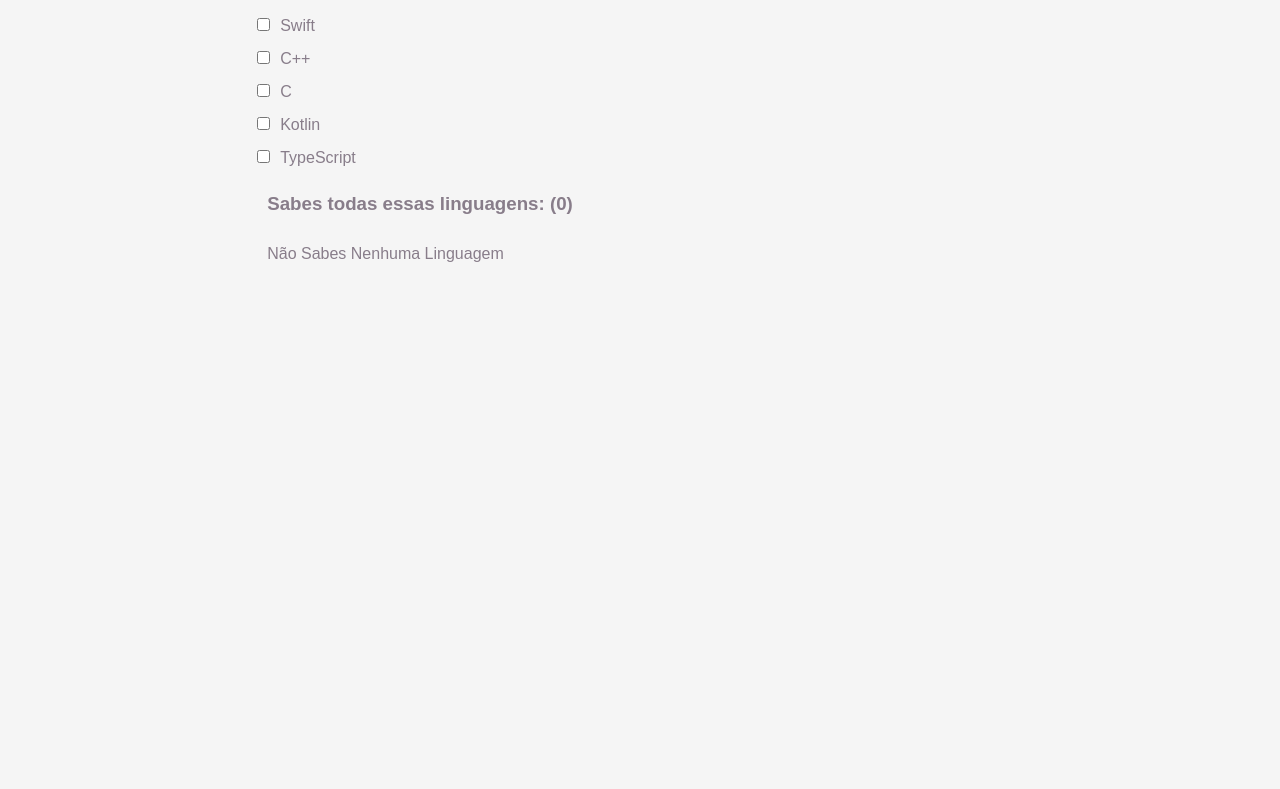
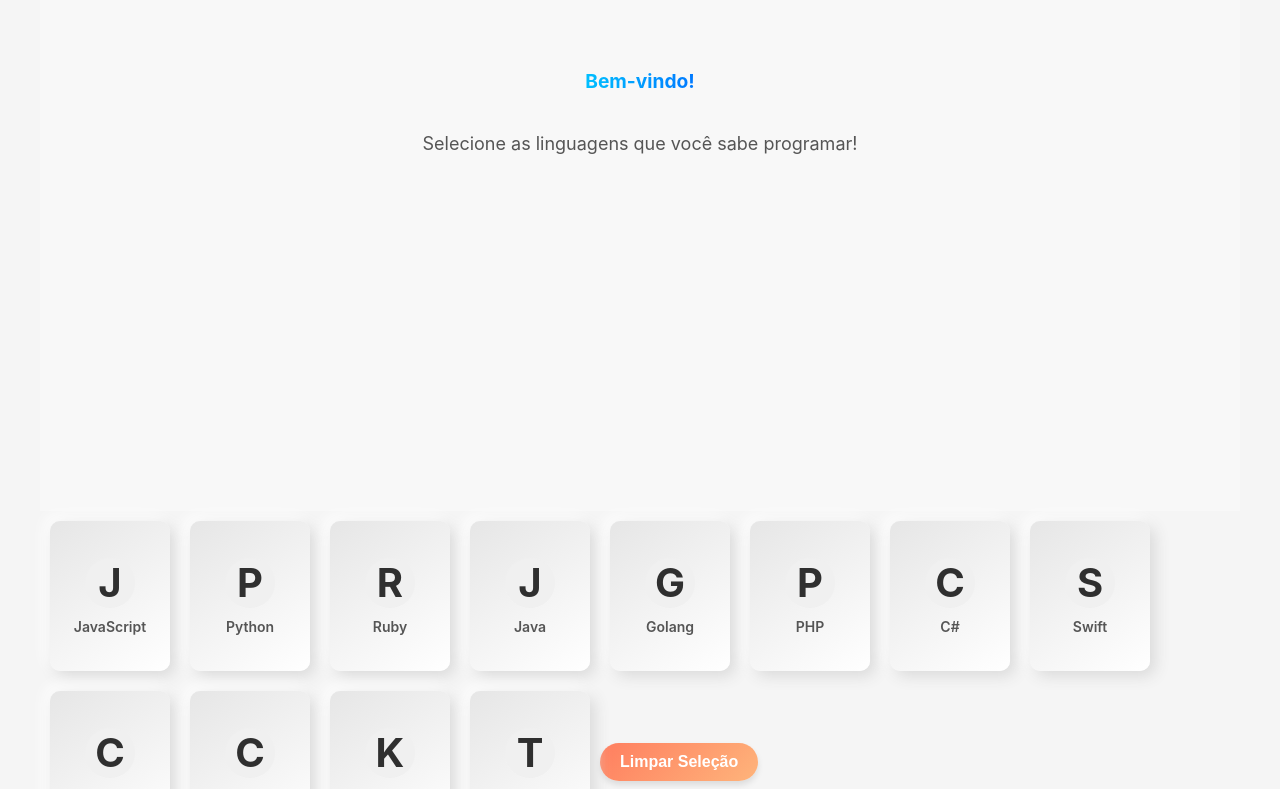
Before and after one commit to myllenabitar/checkbox, a React (Create React App) app: page / in a window 1280 px wide. Shown: the part 505-1294 px from the top of the page. Before the commit the page ends 828 px from the top, so only its background shows below. Built offline with nearby package versions, Linux system fonts and the light colour scheme.

Commit message:
Enhance UI with new styles and components; add search functionality for programming languages

```diff
--- a/src/App.css
+++ b/src/App.css
@@ -4,9 +4,10 @@
   padding: 0;
   box-sizing: border-box;
 }
-@import url('https://fonts.googleapis.com/css2?family=Poppins:wght@400;600&display=swap');
 body {
-  font-family: 'Poppins', sans-serif;
+  -webkit-font-smoothing: antialiased;
+  text-rendering: optimizelegibility;
+  font-family: Inter, -apple-system, BlinkMacSystemFont, "Segoe UI", Roboto, Oxygen, Ubuntu, Cantarell, "Open Sans", "Helvetica Neue", Icons16, sans-serif;
 }
 head, body {
   background-color: whitesmoke;
@@ -24,6 +25,60 @@ h1 {
   text-wrap: nowrap;
   display: inline-block;
 }
+h2 {
+  font-size: 24px;
+  font-weight: 700;
+  text-align: center;
+  background: linear-gradient(to right, #ff7e5f, #feb47b);
+  -webkit-background-clip: text;
+  background-clip: text;
+  color: transparent;
+  margin-bottom: 20px;
+  font-family: 'Poppins', sans-serif;
+}
+.floating-button {
+  position: fixed;
+  bottom: 20px;
+  right: 20px;
+  background-color: #ff7e5f;
+  color: white;
+  border: none;
+  border-radius: 50%;
+  width: 60px;
+  height: 60px;
+  font-size: 18px;
+  font-weight: bold;
+  box-shadow: 5px 5px 15px rgba(0, 0, 0, 0.3);
+  cursor: pointer;
+  transition: all 0.3s ease;
+}
+
+.floating-button:hover {
+  transform: scale(1.1);
+  box-shadow: 8px 8px 20px rgba(0, 0, 0, 0.5);
+}
+.welcome-screen {
+  display: flex;
+  flex-direction: column;
+  align-items: center;
+  justify-content: center;
+  height: 100vh;
+  background-color: #f8f8f8;
+}
+
+.welcome-screen h1 {
+  font-size: 1.2rem;
+  background: linear-gradient(to right, #00c6ff, #0072ff);
+  -webkit-background-clip: text;
+  color: transparent;
+  margin-bottom: 10px;
+}
+
+.welcome-screen p {
+  font-size: 18px;
+  color: #555;
+}
+
 input{
   margin: 10px;
   padding: 10px;
@@ -49,6 +104,122 @@ h3, h2, p {
   padding: 10px;
   animation: loading-animation 3s infinite;
 }
+input[type='checkbox'] {
+  accent-color: #505050;
+  width: 18px;
+  height: 18px;
+}
+label input:checked + span {
+  background-color: #2F2F2F;
+  color: white;
+  transition: 0.3s;
+}
+body.dark-mode {
+  background-color: #141414;
+  color: white;
+}
+.card {
+  display: inline-block;
+  width: 120px;
+  height: 150px;
+  margin: 10px;
+  border-radius: 10px;
+  background: linear-gradient(145deg, #e6e6e6, #ffffff);
+  box-shadow: 5px 5px 15px #d9d9d9, -5px -5px 15px #ffffff;
+  transition: transform 0.3s, box-shadow 0.3s;
+  cursor: pointer;
+  text-align: center;
+  position: relative;
+}
+
+.card:hover {
+  transform: scale(1.05);
+  box-shadow: 10px 10px 20px #d9d9d9, -10px -10px 20px #ffffff;
+}
+
+.card-content {
+  display: flex;
+  flex-direction: column;
+  align-items: center;
+  justify-content: center;
+  height: 100%;
+}
+
+.card-content .icon {
+  font-size: 40px;
+  font-weight: bold;
+  color: #2f2f2f;
+  background-color: #f0f0f0;
+  border-radius: 50%;
+  width: 50px;
+  height: 50px;
+  display: flex;
+  align-items: center;
+  justify-content: center;
+  margin-bottom: 10px;
+}
+
+.card-content span {
+  font-size: 14px;
+  color: #555;
+  font-weight: 600;
+}
+
+input[type="checkbox"] {
+  display: none;
+}
+
+input[type="checkbox"]:checked + label .card {
+  background: linear-gradient(145deg, #c3f9c3, #b2e3b2);
+  box-shadow: 5px 5px 15px #a2d5a2, -5px -5px 15px #caffca;
+}
+
+input[type="checkbox"]:checked + label .card-content .icon {
+  color: #2d7b2d;
+}
+ul li {
+  opacity: 0;
+  transform: translateY(10px);
+  animation: fadeIn 0.5s forwards;
+}
+
+ul li:nth-child(1) {
+  animation-delay: 0.1s;
+}
+ul li:nth-child(2) {
+  animation-delay: 0.2s;
+}
+.styled-button {
+  background: linear-gradient(135deg, #ff7e5f, #feb47b); /* Gradiente moderno */
+  border: none;
+  color: white;
+  font-size: 16px;
+  font-weight: bold;
+  padding: 10px 20px;
+  border-radius: 25px;
+  cursor: pointer;
+  box-shadow: 0 4px 6px rgba(0, 0, 0, 0.1);
+  transition: all 0.3s ease-in-out;
+}
+
+.styled-button:hover {
+  background: linear-gradient(135deg, #feb47b, #ff7e5f); /* Inversão do gradiente */
+  transform: scale(1.1); /* Aumenta o tamanho ao passar o mouse */
+  box-shadow: 0 6px 10px rgba(0, 0, 0, 0.2); /* Sombra mais forte */
+}
+
+.styled-button:active {
+  transform: scale(0.95); /* Pequena compressão ao clicar */
+  box-shadow: 0 3px 5px rgba(0, 0, 0, 0.2); /* Sombra mais sutil */
+}
+
+@keyframes fadeIn {
+  to {
+    opacity: 1;
+    transform: translateY(0);
+  }
+}
+
 @keyframes loading-animation {
   0% {
     transform: rotate(0deg);
@@ -87,3 +258,15 @@ h3, h2, p {
     height: 10px;
   }
 }
+@media (max-width: 768px) {
+  body {
+    margin: 10px;
+    padding: 10px;
+  }
+  h2, h3 {
+    font-size: 18px;
+  }
+  input {
+    width: 100%;
+  }
+}
--- a/src/App.js
+++ b/src/App.js
@@ -21,34 +21,50 @@ const Checkbox = () => {
   function handleChecked (linguagem) {
     return linguagens.includes(linguagem);
   }
+  const [search, setSearch] = React.useState('');
 
+  const filteredLinguagens = linguagensArray.filter((linguagem) =>
+  linguagem.toLowerCase().includes(search.toLowerCase())
+);
   return (
-  <form className="checkbox-style">
-    <h2>Quais dessas linguagens de programação você sabe programar?</h2>
-    {linguagensArray.map((linguagem) =>
-    <label key={linguagem} style={{textTransform: 'capitalize'}}>
-      <ul style={{listStyleType: 'none', padding: 0 }}>
-        <li>
+
+    <div>
+      {linguagens.length === 0 && (
+      <div className="welcome-screen">
+        <h1>Bem-vindo!</h1>
+        <p>Selecione as linguagens que você sabe programar!</p>
+      </div>
+    )}
+      {linguagensArray.map((linguagem) => (
+  <div key={linguagem} className="card">
     <input
       type="checkbox"
       value={linguagem}
       checked={handleChecked(linguagem)}
-            onChange={handleChange}>
-          </input>
-            {linguagem}
-        </li>
-      </ul>
-    </label>)}
+      onChange={handleChange}
+      id={linguagem}
+    />
+    <label htmlFor={linguagem}>
+      <div className="card-content">
+        <div className="icon">{linguagem[0]}</div>
+        <span>{linguagem}</span>
+      </div>
+    </label>
+  </div>
+))}
+<button className="styled-button" onClick={() => setLinguagens([])}>
+  Limpar Seleção
+</button>
       <h3>Sabes todas essas linguagens: ({linguagens.length})</h3>
-    <ul style={{textTransform: 'capitalize'}} >
+      <ul style={{ textTransform: 'capitalize' }}>
         {linguagens.length > 0 ? (
           linguagens.map((linguagem) => <li key={linguagem}>{linguagem}</li>)
         ) : (
           <p>Não sabes nenhuma linguagem</p>
         )}
       </ul>
-  </form>
-
-)}
+    </div>
+  )
+}
 
 export default Checkbox;
```
Also changed, not shown: 1 other file (tests, documents, lock files or other folders). Lines whose indentation alone changed are shown as unchanged.
